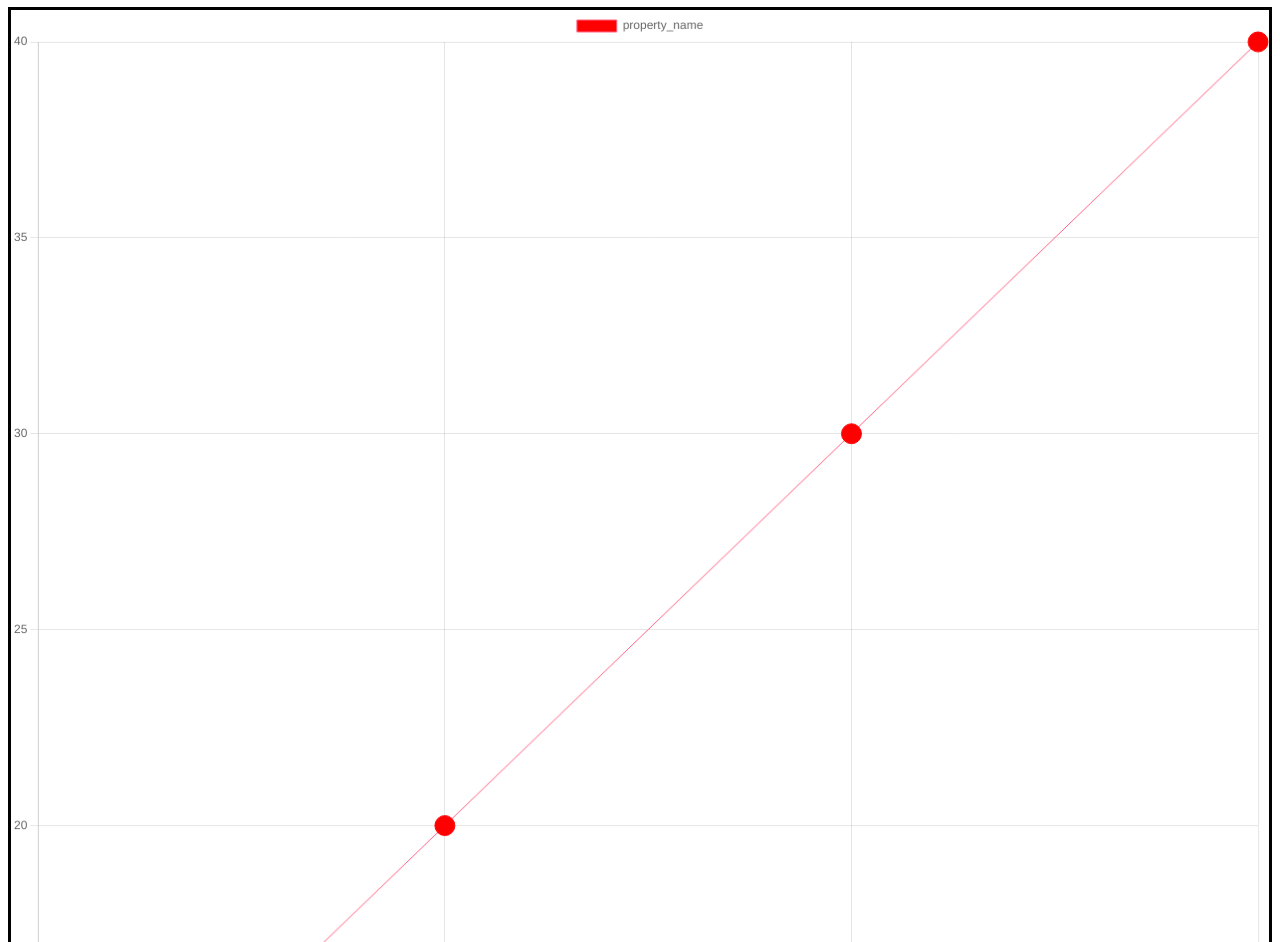
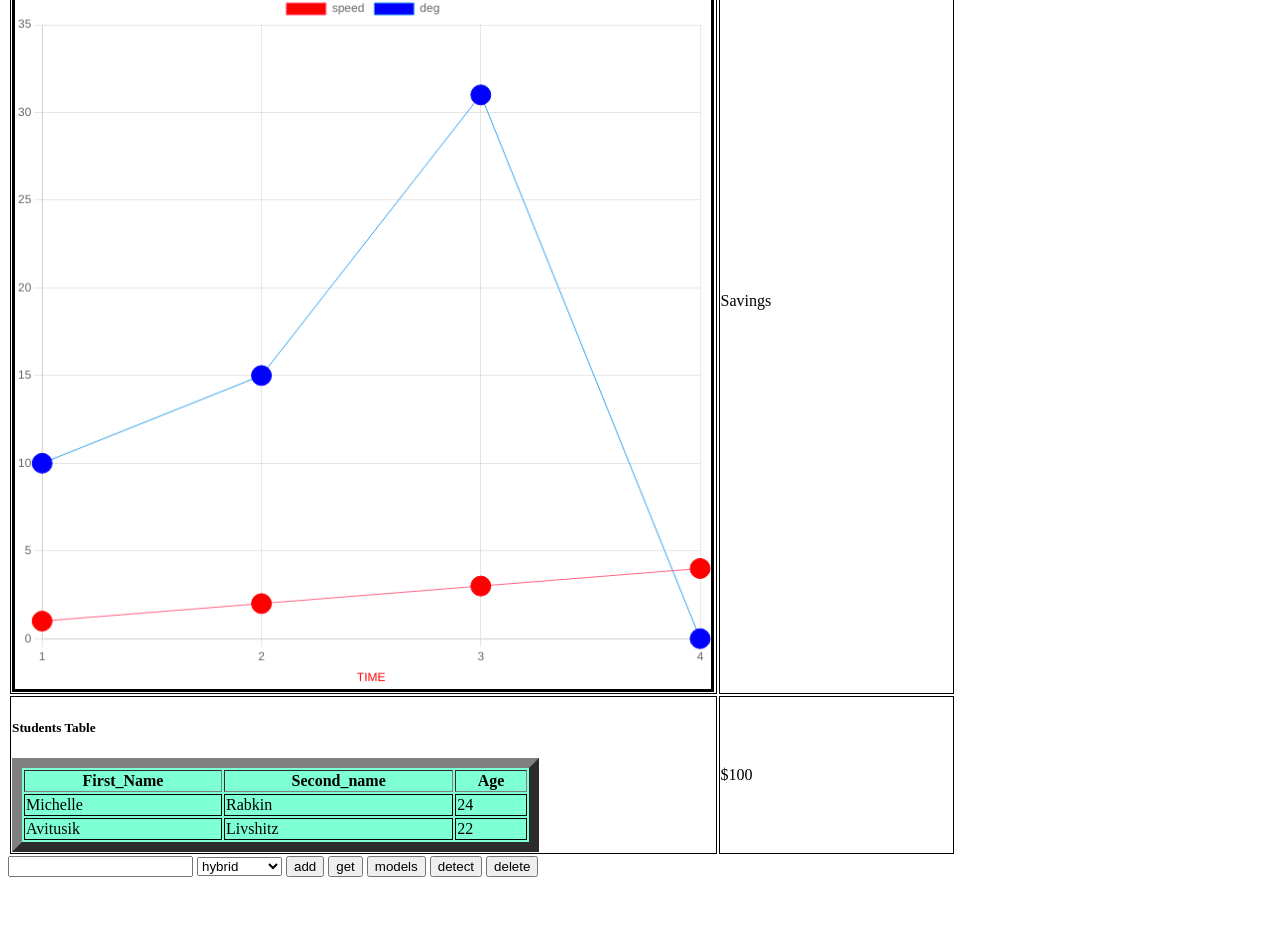
Before and after one commit to avital223/anomaly-detection-web-app, a plain HTML site: page Client/public/index.html in a window 1280 px wide. Shown: the part 102-1044 px from the top of the page. After the commit the page ends 987 px from the top, so only its background shows below. Drawn offline with nearby package versions, Linux system fonts and the light colour scheme.

Commit message:
inserted the charts and table to another table for style

```diff
--- a/Client/public/index.html
+++ b/Client/public/index.html
@@ -8,12 +8,59 @@
 
 
     <style>
-        table, th, td {
+        table {
+            height: 50%;
+            width: 75%;
+        }
+
+        td {
             border: 1px solid black;
+        }
+
+        .Charts_td {
+            width: 75%;
         }
     </style>
 </head>
 <body>
+
+<table>
+    <tr>
+        <td id="charts" class="Charts_td">
+            <h1>LINE CHART</h1>
+            <canvas id="myChart" width="400" height="400"
+                    style="border: solid"></canvas>
+        </td>
+        <td>Savings</td>
+    </tr>
+    <tr>
+        <td>
+            <h5> Students Table</h5>
+            <table border="10" id="myTable" style="background: aquamarine ">
+                <!--The row number 0 -->
+                <tr>
+                    <th> First_Name</th>
+                    <th> Second_name</th>
+                    <th> Age</th>
+                </tr>
+                <!--End row number 0 -->
+                <tr>
+                    <td> Michelle</td>
+                    <td> Rabkin</td>
+                    <td> 24</td>
+                </tr>
+                <tr>
+                    <td> Avitusik</td>
+                    <td> Livshitz</td>
+                    <td> 22</td>
+                </tr>
+            </table>
+
+
+        </td>
+        <td>$100</td>
+    </tr>
+</table>
 <label for="ID"></label><input type="text" id="ID">
 <label for="type"></label><select id="type">
     <option value="hybrid">hybrid</option>
@@ -28,14 +75,8 @@
 <script type="text/javascript" src="serverContact.js"></script>
 </body>
 
-<div>
-    <h1>LINE CHART</h1>
-</div>
 
 
-<canvas id="myChart" width="400" height="400"
-        style="border: solid"
-></canvas>
 <script>
 
     const data = {
@@ -45,24 +86,27 @@
 
     const data1 = {
         speed: [1, 2, 3, 4],
-        deg: [10, 31, 72, 641]
+        deg: [10, 15, 31, 0]
     };
+    const labels = Array.from(Array(data.speed.length).keys()).map(v => v + 1);
+    console.log(labels);
+
     const ctx = document.getElementById('myChart').getContext('2d');
     const myChart = new Chart(ctx, {
         type: 'line',
         title: {
-            text: "Simple Line Chart"
+            text: 'Simple Line Chart'
         },
         data: {
-            labels: ["A", "B", "C", "D"],
+            labels: labels,
             datasets: [
                 {
-                    data: [10, 20, 30, 40],
-                    label: "property_name",
+                    data: data1.speed,
+                    label: 'speed',
                     fill: false,
-                    pointBackgroundColor: "red",
-                    pointBorderColor: "red",
-                    pointHoverBorderColor: "black",
+                    pointBackgroundColor: 'red',
+                    pointBorderColor: 'red',
+                    pointHoverBorderColor: 'black',
                     pointRadius: 10,
                     pointHitRadius: 10,
                     borderColor: [
@@ -74,8 +118,28 @@
                         'rgba(255, 159, 64, 1)'
                     ],
                     borderWidth: 1,
-                    backgroundColor: "red",
-                }]
+                    backgroundColor: 'red',
+                }, {
+                    data: data1.deg,
+                    label: 'deg',
+                    fill: false,
+                    pointBackgroundColor: 'blue',
+                    pointBorderColor: 'blue',
+                    pointHoverBorderColor: 'black',
+                    pointRadius: 10,
+                    pointHitRadius: 10,
+                    borderColor: [
+                        'rgba(255, 99, 132, 1)',
+                        'rgba(54, 162, 235, 1)',
+                        'rgba(255, 206, 86, 1)',
+                        'rgba(75, 192, 192, 1)',
+                        'rgba(153, 102, 255, 1)',
+                        'rgba(255, 159, 64, 1)'
+                    ],
+                    borderWidth: 1,
+                    backgroundColor: 'blue',
+                },
+            ]
         },
 
         options:
@@ -94,25 +158,5 @@
     });
 </script>
 
-<h1> Students Table</h1>
-<table border="10" id="myTable" style="background: aquamarine ">
-    <!--The row number 0 -->
-    <tr>
-        <th> First_Name</th>
-        <th> Second_name</th>
-        <th> Age</th>
-    </tr>
-    <!--End row number 0 -->
-    <tr>
-        <td> Michelle</td>
-        <td> Rabkin</td>
-        <td> 24</td>
-    </tr>
-    <tr>
-        <td> Avitusik</td>
-        <td> Livshitz</td>
-        <td> 22</td>
-    </tr>
-</table>
 
 </html>
```
Also changed, not shown: Client/public/serverContact.js (+7 -7 lines).
